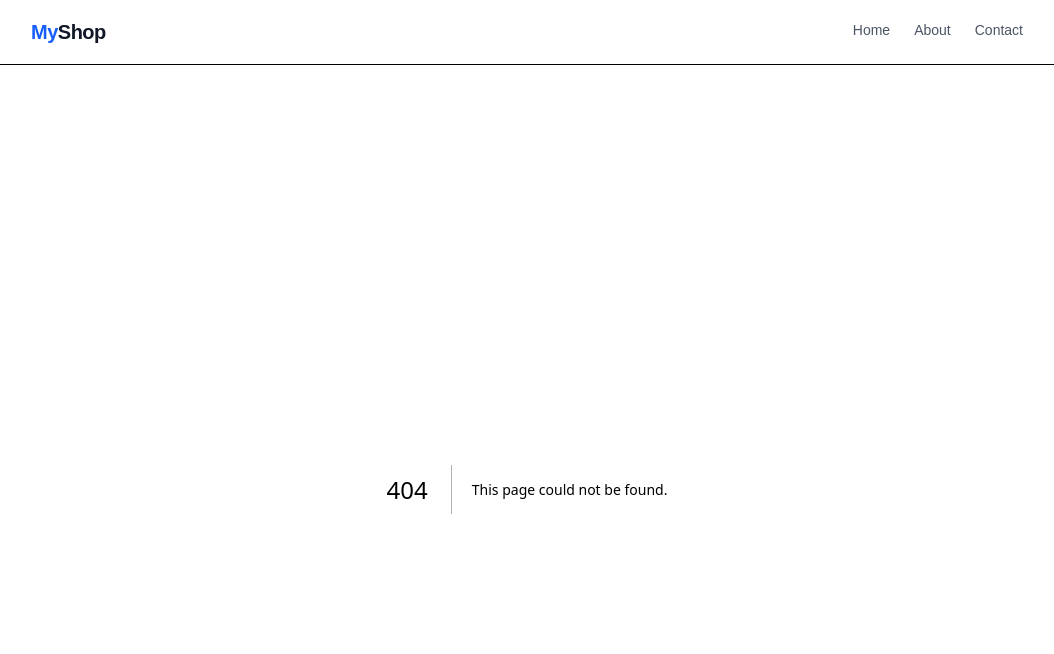
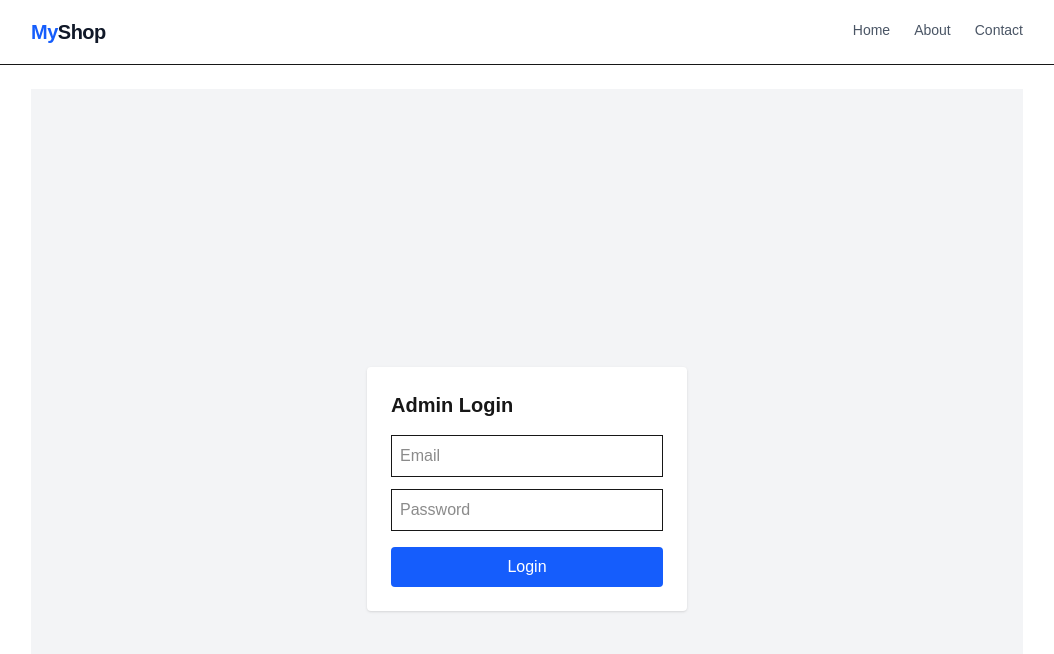
Before and after one commit to praditgame27-tech/my-next-app, a Next.js app: page /login in a window 1280 px wide. Before the commit this address had no page. Shown: the top 654 px of the page, without its empty margins (113-1167 px from the left). Built offline with nearby package versions, Linux system fonts and the light colour scheme.

Commit message:
Day 13 — Authentication + Protect Dashboard

```diff
--- /dev/null
+++ b/app/api/auth/login/route.js
@@ -0,0 +1,22 @@
+import { cookies } from "next/headers";
+
+export async function POST(req) {
+  const { email, password } = await req.json();
+
+  // 🔐 mock admin (ชั่วคราว)
+  if (email === "admin@example.com" && password === "1234") {
+    cookies().set({
+      name: "auth",
+      value: "admin",
+      httpOnly: true,
+      path: "/",
+    });
+
+    return Response.json({ success: true });
+  }
+
+  return Response.json(
+    { success: false, message: "Invalid credentials" },
+    { status: 401 }
+  );
+}
--- /dev/null
+++ b/app/api/auth/logout/route.js
@@ -0,0 +1,13 @@
+import { cookies } from "next/headers";
+
+export async function POST() {
+  // 🔥 ลบ cookie โดยระบุ option ให้ตรงกับตอน set
+  cookies().set({
+    name: "auth",
+    value: "",
+    path: "/",        // ต้องตรง
+    maxAge: 0,        // สำคัญมาก
+  });
+
+  return Response.json({ success: true });
+}
--- a/app/dashboard/layout.js
+++ b/app/dashboard/layout.js
@@ -1,12 +1,26 @@
-// app/dashboard/layout.js
+"use client";
 
 export default function DashboardLayout({ children }) {
   return (
-    <main className="min-h-screen bg-gray-100">
-      <div className="mx-auto max-w-5xl py-8">
-        <h1 className="text-3xl font-bold mb-8">Admin Dashboard</h1>
-        {children}
-      </div>
-    </main>
+    <div className="min-h-screen bg-gray-100">
+      {/* Navbar / Header */}
+      <header className="bg-white shadow px-6 py-3 flex justify-between items-center">
+        <h1 className="font-semibold text-lg">Admin Dashboard</h1>
+
+        {/* 🔴 Logout Button */}
+        <button
+          onClick={async () => {
+            await fetch("/api/auth/logout", { method: "POST" });
+            window.location.href = "/login";
+          }}
+          className="text-sm text-red-600 hover:underline"
+        >
+          Logout
+        </button>
+      </header>
+
+      {/* Page content */}
+      <main className="p-6">{children}</main>
+    </div>
   );
 }
--- /dev/null
+++ b/app/dashboard/page.js
@@ -0,0 +1,3 @@
+export default function Page() {
+  return <div>...</div>;
+}
--- /dev/null
+++ b/app/login/page.js
@@ -0,0 +1,65 @@
+"use client";
+
+import { useState } from "react";
+import { useRouter } from "next/navigation";
+
+export default function LoginPage() {
+  const router = useRouter();
+  const [email, setEmail] = useState("");
+  const [password, setPassword] = useState("");
+  const [error, setError] = useState("");
+
+  const handleSubmit = async (e) => {
+    e.preventDefault();
+    setError("");
+
+    const res = await fetch("/api/auth/login", {
+      method: "POST",
+      headers: { "Content-Type": "application/json" },
+      body: JSON.stringify({ email, password }),
+    });
+
+    const data = await res.json();
+
+    if (data.success) {
+      router.push("/dashboard");
+    } else {
+      setError(data.message);
+    }
+  };
+
+  return (
+    <div className="min-h-screen flex items-center justify-center bg-gray-100">
+      <form
+        onSubmit={handleSubmit}
+        className="bg-white p-6 rounded shadow w-80"
+      >
+        <h1 className="text-xl font-semibold mb-4">Admin Login</h1>
+
+        {error && <p className="text-red-500 mb-2">{error}</p>}
+
+        <input
+          type="email"
+          placeholder="Email"
+          className="border p-2 w-full mb-3"
+          value={email}
+          onChange={(e) => setEmail(e.target.value)}
+          required
+        />
+
+        <input
+          type="password"
+          placeholder="Password"
+          className="border p-2 w-full mb-4"
+          value={password}
+          onChange={(e) => setPassword(e.target.value)}
+          required
+        />
+
+        <button className="bg-blue-600 text-white w-full py-2 rounded">
+          Login
+        </button>
+      </form>
+    </div>
+  );
+}
--- /dev/null
+++ b/middleware.js
@@ -0,0 +1,29 @@
+import { NextResponse } from "next/server";
+
+/**
+ * middleware จะรันทุก request ที่ match
+ */
+export function middleware(request) {
+  const authCookie = request.cookies.get("auth");
+
+  // 🔎 DEBUG (ชั่วคราว)
+  console.log("MIDDLEWARE PATH =", request.nextUrl.pathname);
+  console.log("MIDDLEWARE COOKIE =", authCookie);
+
+  // ❌ ไม่มี cookie → block
+  if (
+    !authCookie &&
+    request.nextUrl.pathname.startsWith("/dashboard")
+  ) {
+    return NextResponse.redirect(
+      new URL("/login", request.url)
+    );
+  }
+
+  return NextResponse.next();
+}
+
+// ✅ matcher ต้องเป็นแบบนี้
+export const config = {
+  matcher: ["/dashboard/:path*"],
+};
--- a/next.config.mjs
+++ b/next.config.mjs
@@ -1,7 +1,4 @@
 /** @type {import('next').NextConfig} */
-const nextConfig = {
-  /* config options here */
-  reactCompiler: true,
-};
+const nextConfig = {};
 
 export default nextConfig;
```
